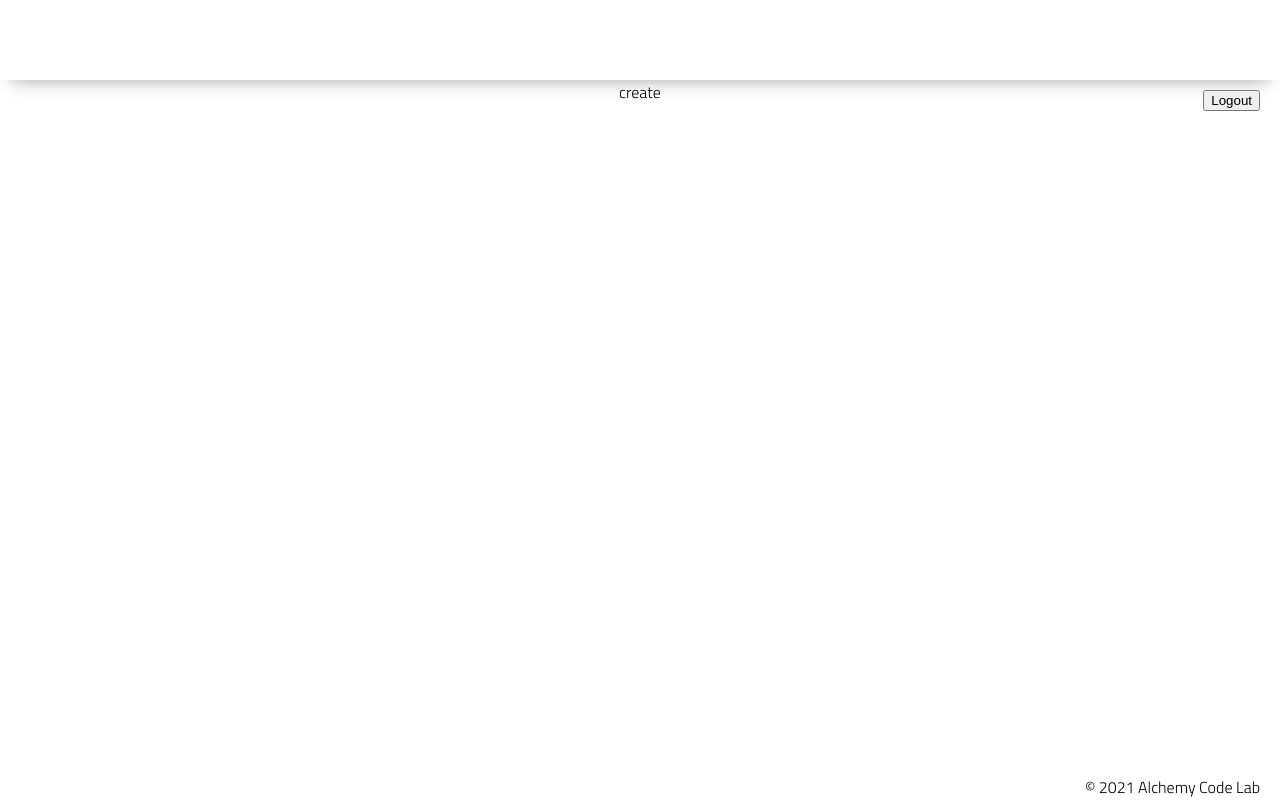
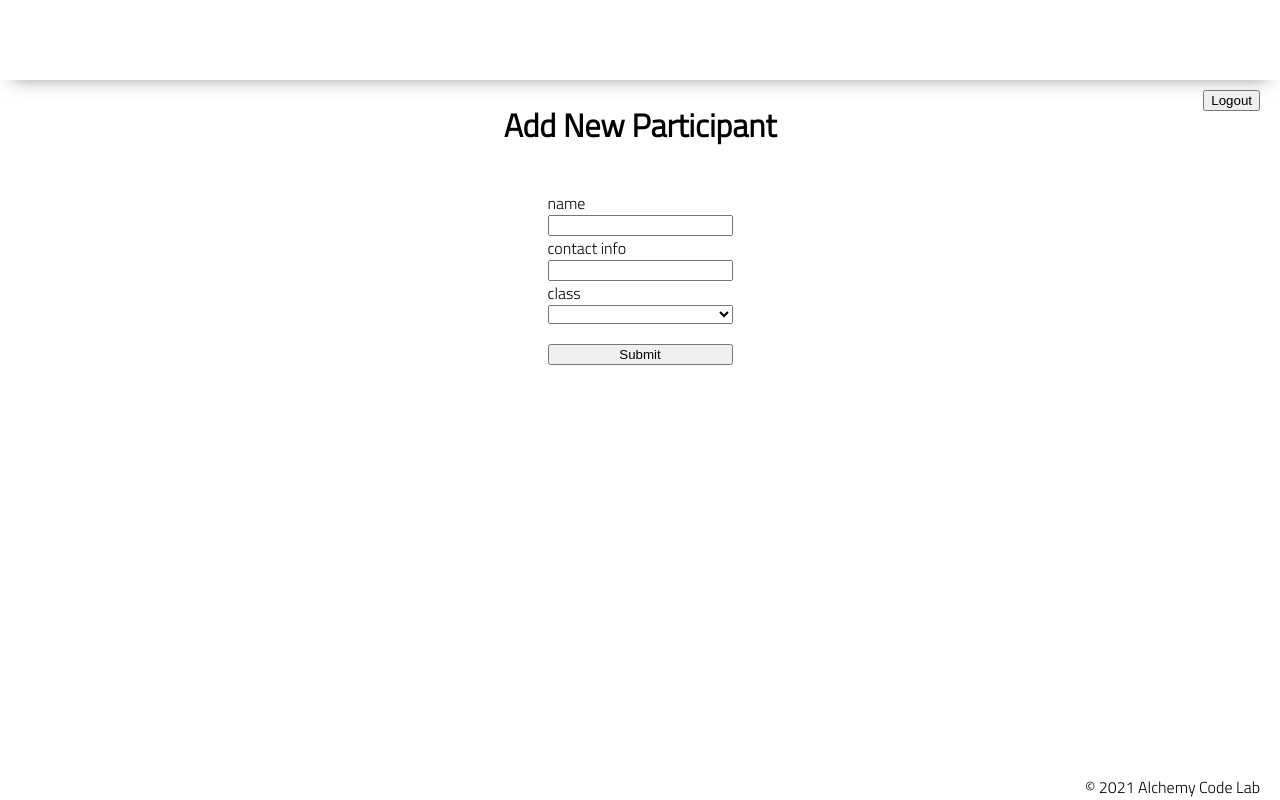
Before and after one commit to kashitamang/workshop-organizer, a plain HTML site: page create/index.html in a window 1280 px wide. Drawn offline with nearby package versions, Linux system fonts and the light colour scheme.

Commit message:
adds form to create page and styling

```diff
--- a/create/create.js
+++ b/create/create.js
@@ -4,7 +4,6 @@ import { renderOption } from '../render-utils.js';
 checkAuth();
 
 const logoutButton = document.getElementById('logout');
-git a
 
 //console.log(workshopsContainer);
 
--- /dev/null
+++ b/create/home.css
@@ -0,0 +1,10 @@
+form {
+    display: flex;
+    flex-direction: column;
+    justify-content: center;
+    padding: 20px;
+}
+
+#submit {
+    margin-top: 20px;
+}
--- a/create/index.html
+++ b/create/index.html
@@ -9,6 +9,7 @@
     <link href="https://fonts.googleapis.com/css2?family=Titillium+Web:wght@300&display=swap" rel="stylesheet">
     <link rel="stylesheet" href="../styles/reset.css">
     <link rel="stylesheet" href="../styles/style.css">
+    <link rel="stylesheet" href="./home.css">
     <title>create</title>
 </head>
 
@@ -17,7 +18,16 @@
         <button id="logout">Logout</button>
     </header>
     <main>
-        create
+        <h1>Add New Participant</h1>
+        <form id="new-participant">
+            <label for="name">name</label>
+            <input type="text" name="name">
+            <label for="contact">contact info</label>
+            <input type="text" name="contact">
+            <label>class</label>
+            <select name="workshop_id" id="workshops"></select>
+            <button id="submit">Submit</button>
+        </form>
     </main>
     <footer>
         <div class="copy gutter-right">&copy; 2021 Alchemy Code Lab</div>
```
Also changed, not shown: 1 other file.
